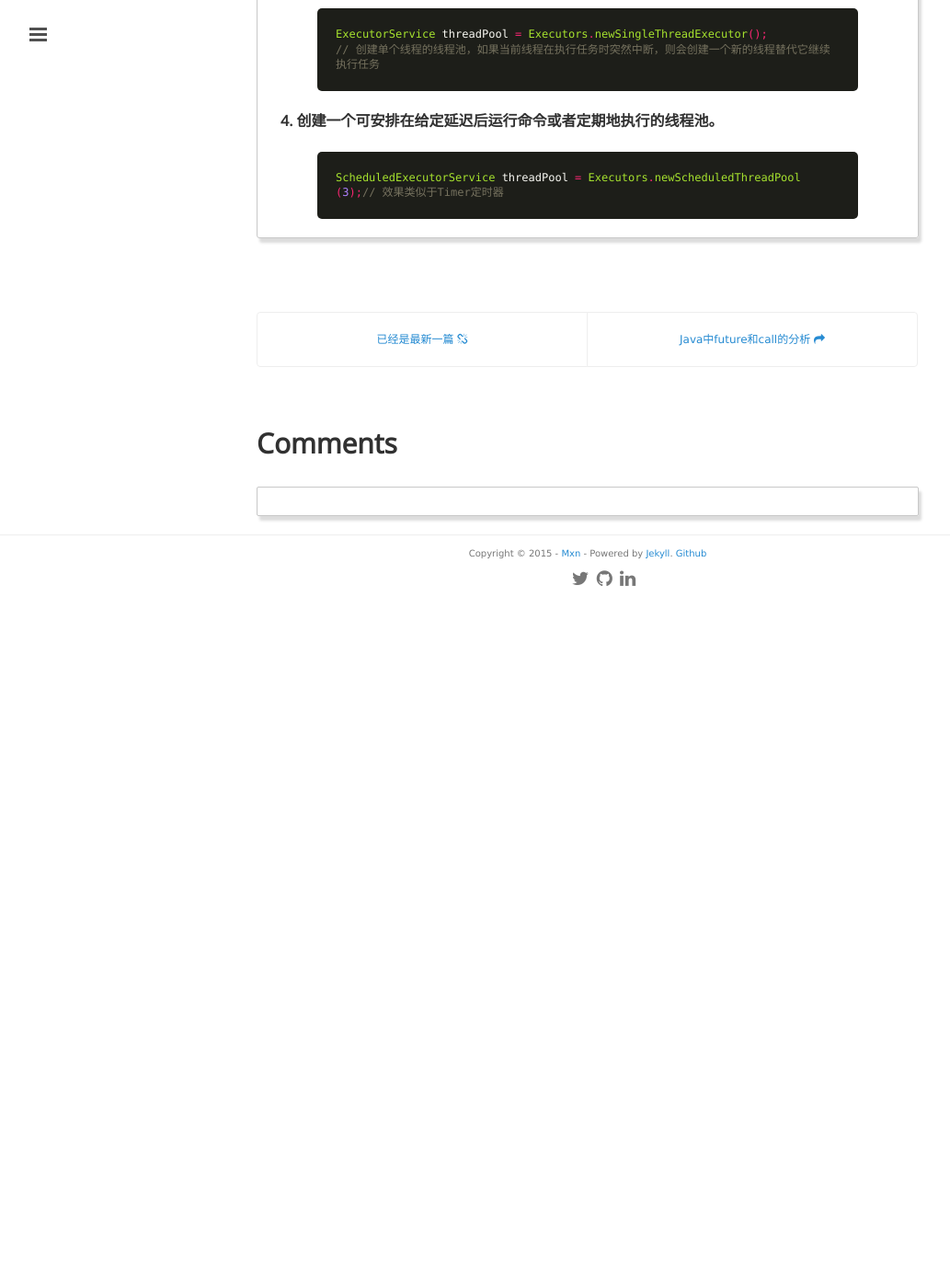
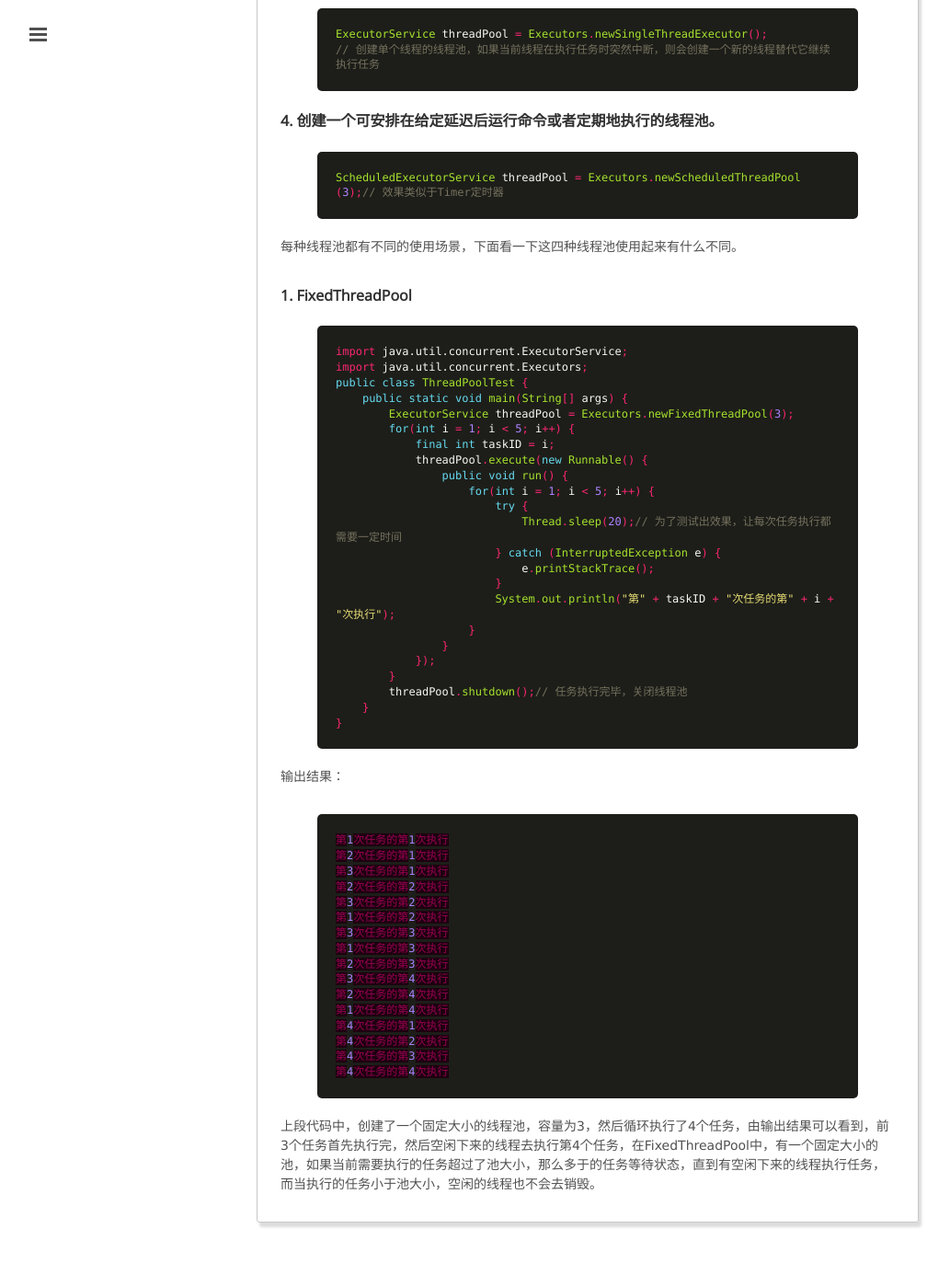
Before and after one commit to mxn21/mxn21.github.io, a Jekyll site: the page built from _posts/2015-6-11-java线程池备忘录.md, in a window 1280 px wide and 1400 px high, scrolled down 699 px. Shown: the top 1373 px of the window at 92% size, without its empty margins (1-1034 px from the left). Built offline with Jekyll 4.4.1, drawn with Linux system fonts in a browser that asks for light colours; Markdown is read by kramdown in place of the engine named in the settings; comment, search, counter and statistics services are not loaded; before the commit the page ends 1353 px from its top, so only the background shows below that.

Commit message:
Update 2015-6-11-java线程池备忘录.md

```diff
--- a/_posts/2015-6-11-java线程池备忘录.md
+++ b/_posts/2015-6-11-java线程池备忘录.md
@@ -29,3 +29,56 @@
 {% highlight java %}
 ScheduledExecutorService threadPool = Executors.newScheduledThreadPool(3);// 效果类似于Timer定时器
 {% endhighlight %}
+
+  每种线程池都有不同的使用场景，下面看一下这四种线程池使用起来有什么不同。
+
+####  1. FixedThreadPool
+{% highlight java %}
+import java.util.concurrent.ExecutorService;
+import java.util.concurrent.Executors;
+public class ThreadPoolTest {
+    public static void main(String[] args) {
+        ExecutorService threadPool = Executors.newFixedThreadPool(3);
+        for(int i = 1; i < 5; i++) {
+            final int taskID = i;
+            threadPool.execute(new Runnable() {
+                public void run() {
+                    for(int i = 1; i < 5; i++) {
+                        try {
+                            Thread.sleep(20);// 为了测试出效果，让每次任务执行都需要一定时间
+                        } catch (InterruptedException e) {
+                            e.printStackTrace();
+                        }
+                        System.out.println("第" + taskID + "次任务的第" + i + "次执行");
+                    }
+                }
+            });
+        }
+        threadPool.shutdown();// 任务执行完毕，关闭线程池
+    }
+}
+
+{% endhighlight %}
+
+  输出结果：
+
+{% highlight c %}
+第1次任务的第1次执行
+第2次任务的第1次执行
+第3次任务的第1次执行
+第2次任务的第2次执行
+第3次任务的第2次执行
+第1次任务的第2次执行
+第3次任务的第3次执行
+第1次任务的第3次执行
+第2次任务的第3次执行
+第3次任务的第4次执行
+第2次任务的第4次执行
+第1次任务的第4次执行
+第4次任务的第1次执行
+第4次任务的第2次执行
+第4次任务的第3次执行
+第4次任务的第4次执行
+{% endhighlight %}
+
+上段代码中，创建了一个固定大小的线程池，容量为3，然后循环执行了4个任务，由输出结果可以看到，前3个任务首先执行完，然后空闲下来的线程去执行第4个任务，在FixedThreadPool中，有一个固定大小的池，如果当前需要执行的任务超过了池大小，那么多于的任务等待状态，直到有空闲下来的线程执行任务，而当执行的任务小于池大小，空闲的线程也不会去销毁。
```
